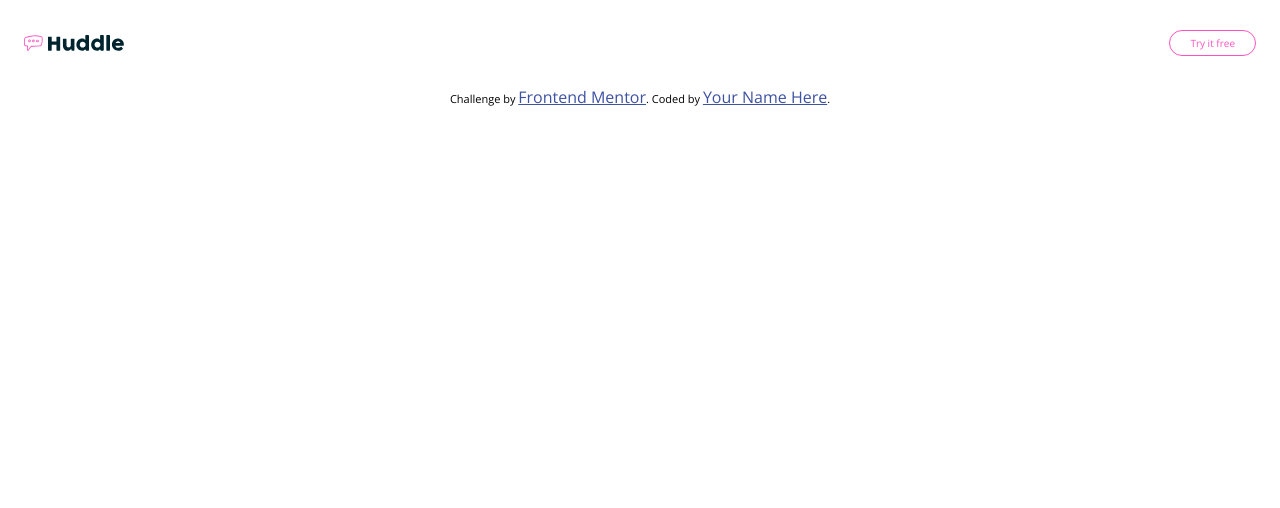
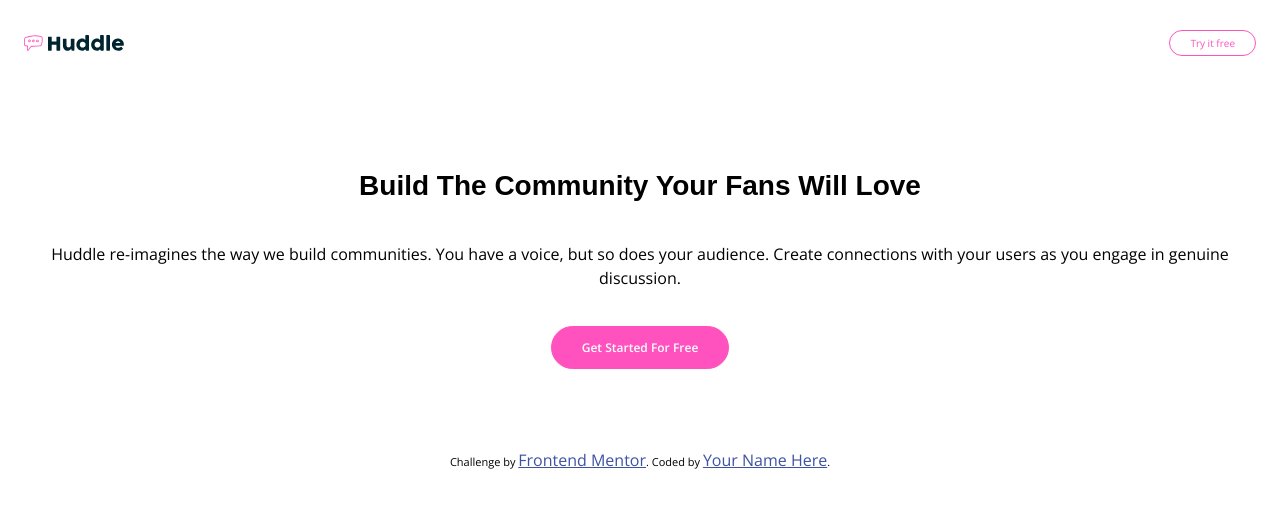
Before and after one commit to FateXii/frontendmentor, a plain HTML site: page index.html in a window 1280 px wide. Drawn offline with nearby package versions, Linux system fonts and the light colour scheme.

Commit message:
Add hero section

```diff
--- a/index.html
+++ b/index.html
@@ -1,32 +1,49 @@
 <!DOCTYPE html>
 <html lang="en">
   <head>
-  <meta charset="UTF-8">
-  <meta name="viewport" content="width=device-width, initial-scale=1.0"> <!-- displays site properly based on user's device -->
+    <meta charset="UTF-8" />
+    <meta name="viewport" content="width=device-width, initial-scale=1.0" />
+    <!-- displays site properly based on user's device -->
 
-  <link rel="icon" type="image/png" sizes="32x32" href="./images/favicon-32x32.png">
-  <link rel="stylesheet" href="/dist/css/style.css">
+    <link
+      rel="icon"
+      type="image/png"
+      sizes="32x32"
+      href="./images/favicon-32x32.png"
+    />
+    <link rel="stylesheet" href="/dist/css/style.css" />
     <title>Frontend Mentor | Huddle landing page with curved sections</title>
 
     <!-- Feel free to remove these styles or customise in your own stylesheet 👍 -->
     <style>
-    .attribution { font-size: 11px; text-align: center; }
-    .attribution a { color: hsl(228, 45%, 44%); }
+      .attribution {
+        font-size: 11px;
+        text-align: center;
+      }
+      .attribution a {
+        color: hsl(228, 45%, 44%);
+      }
     </style>
   </head>
   <body>
     <header class="header">
-    <img src="/images/logo.svg" alt="huddle logo" class="header__logo"/>
+      <img src="/images/logo.svg" alt="huddle logo" class="header__logo" />
       <a href="#" class="button"> Try it free </a>
     </header>
-  <!-- Try it free
+    <main>
+      <section class="hero">
+        <h1 class="hero__heading">Build The Community Your Fans Will Love</h1>
+        <p class="hero__text">
+          Huddle re-imagines the way we build communities. You have a voice, but
+          so does your audience. Create connections with your users as you
+          engage in genuine discussion.
+        </p>
+        <a href="#" class="button hero__cta">Get Started For Free</a>
+      </section>
+    </main>
+    <!--
 
-  Build The Community Your Fans Will Love
 
-  Huddle re-imagines the way we build communities. You have a voice, but so does
-  your audience. Create connections with your users as you engage in genuine discussion.
-
-  Get Started For Free
 
   1.4k+
   Communities Formed
@@ -63,8 +80,10 @@
 
     <footer>
       <p class="attribution">
-      Challenge by <a href="https://www.frontendmentor.io?ref=challenge" target="_blank">Frontend Mentor</a>.
-      Coded by <a href="#">Your Name Here</a>.
+        Challenge by
+        <a href="https://www.frontendmentor.io?ref=challenge" target="_blank"
+          >Frontend Mentor</a
+        >. Coded by <a href="#">Your Name Here</a>.
       </p>
     </footer>
   </body>
--- a/src/scss/_globals.scss
+++ b/src/scss/_globals.scss
@@ -1,7 +1,6 @@
-
 /****************************** Colours *******************************/
 
-$pink:hsl(322, 100%, 66%);
+$pink: hsl(322, 100%, 66%);
 $lightPink: hsl(321, 100%, 78%);
 $lightRed: hsl(0, 100%, 63%);
 
@@ -9,20 +8,25 @@ $veryDarkCyan: hsl(192, 100%, 9%);
 $veryPaleBlue: hsl(207, 100%, 98%);
 
 /******************************* Fonts **********************************/
-@import url('https://fonts.googleapis.com/css2?family=Poppins:wght@700&display=swap');
-@import url('https://fonts.googleapis.com/css2?family=Open+Sans:wght@400;600;700&display=swap');
+@import url("https://fonts.googleapis.com/css2?family=Poppins:wght@700&display=swap");
+@import url("https://fonts.googleapis.com/css2?family=Open+Sans:wght@400;600;700&display=swap");
 
 /**************************** Defaults **********************************/
 * {
   padding: 0;
   margin: 0;
-  font-family: 'Open Sans', sans-serif;
+  font-family: "Open Sans", sans-serif;
   font-size: 1rem;
   box-sizing: border-box;
 }
 
+h1,
+h2,
+h3 {
+  font-family: Popins, sans-serif;
+}
+
 .button {
-  display: inline;
   border: 1px solid $pink;
   border-radius: 2em;
   text-decoration: none;
--- /dev/null
+++ b/src/scss/_hero.scss
@@ -0,0 +1,37 @@
+.hero {
+  display: flex;
+  flex-flow: column nowrap;
+  align-items: center;
+  padding: 5em 1em;
+  text-align: center;
+  &__heading {
+    font-size: 1.75rem;
+    line-height: 2.5rem;
+  }
+  &__text {
+    font-size: 1rem;
+    line-height: 1.5rem;
+    margin: 2.25em 0.5em;
+    @include media-desktop {
+      font-size: 1.25rem;
+      width: 37.25em;
+    }
+  }
+  &__cta {
+    font-size: 0.75rem;
+    font-weight: 600;
+    background-color: $pink;
+    color: white;
+    padding: 1em 2.5em;
+    border-radius: 4em;
+    &:hover {
+      background-color: $lightPink;
+      border-color: $lightPink;
+    }
+    @include media-desktop {
+      line-height: 0;
+      font-size: 1.25rem;
+      padding: 2em 6.25em;
+    }
+  }
+}
--- a/src/scss/_mixins.scss
+++ b/src/scss/_mixins.scss
@@ -5,7 +5,7 @@
 }
 
 @mixin media-mobile {
-  @media screen and (min-width: 375px) {
+  @media screen and (max-width: 374px) {
     @content;
   }
 }
--- a/src/scss/style.scss
+++ b/src/scss/style.scss
@@ -2,3 +2,4 @@
 @import "mixins.scss";
 @import "animations.scss";
 @import "header.scss";
+@import "hero.scss";
```
Also changed, not shown: dist/css/style.css, 1 other file. Lines whose indentation alone changed are shown as unchanged.
